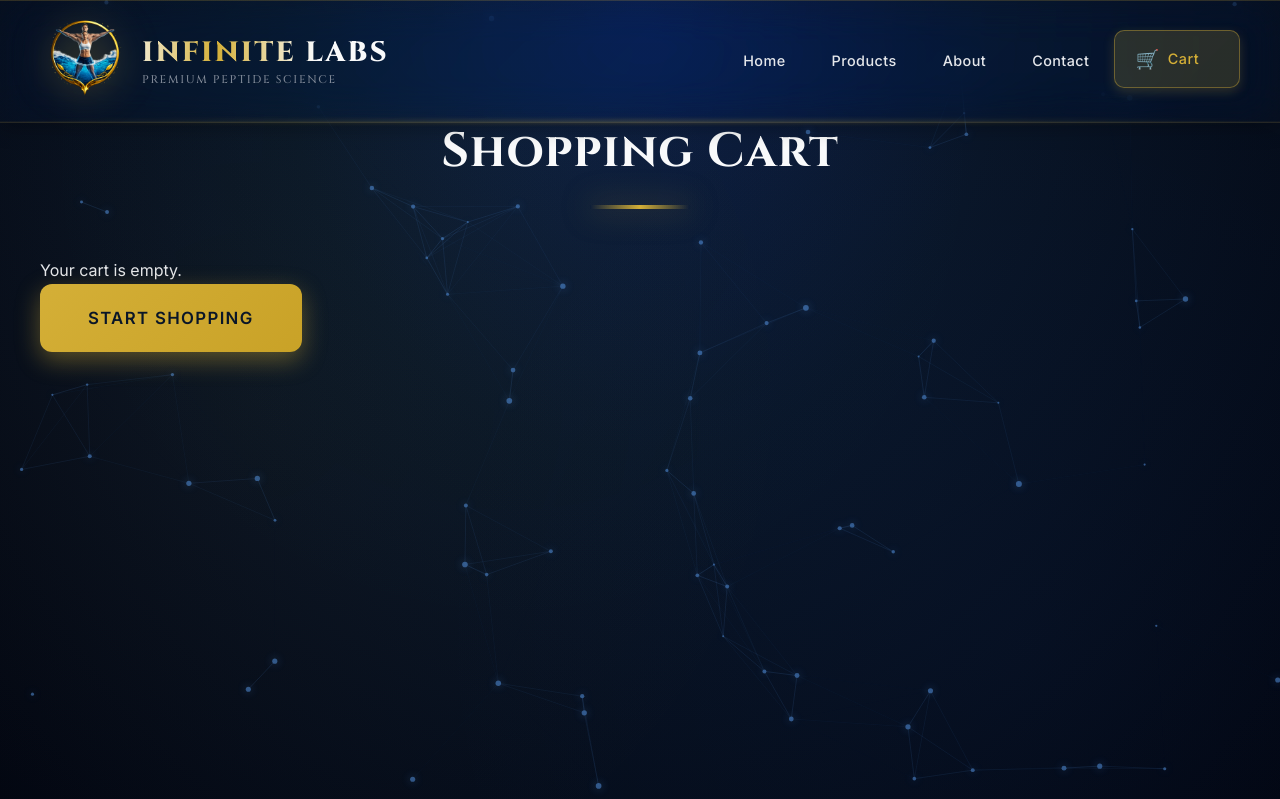
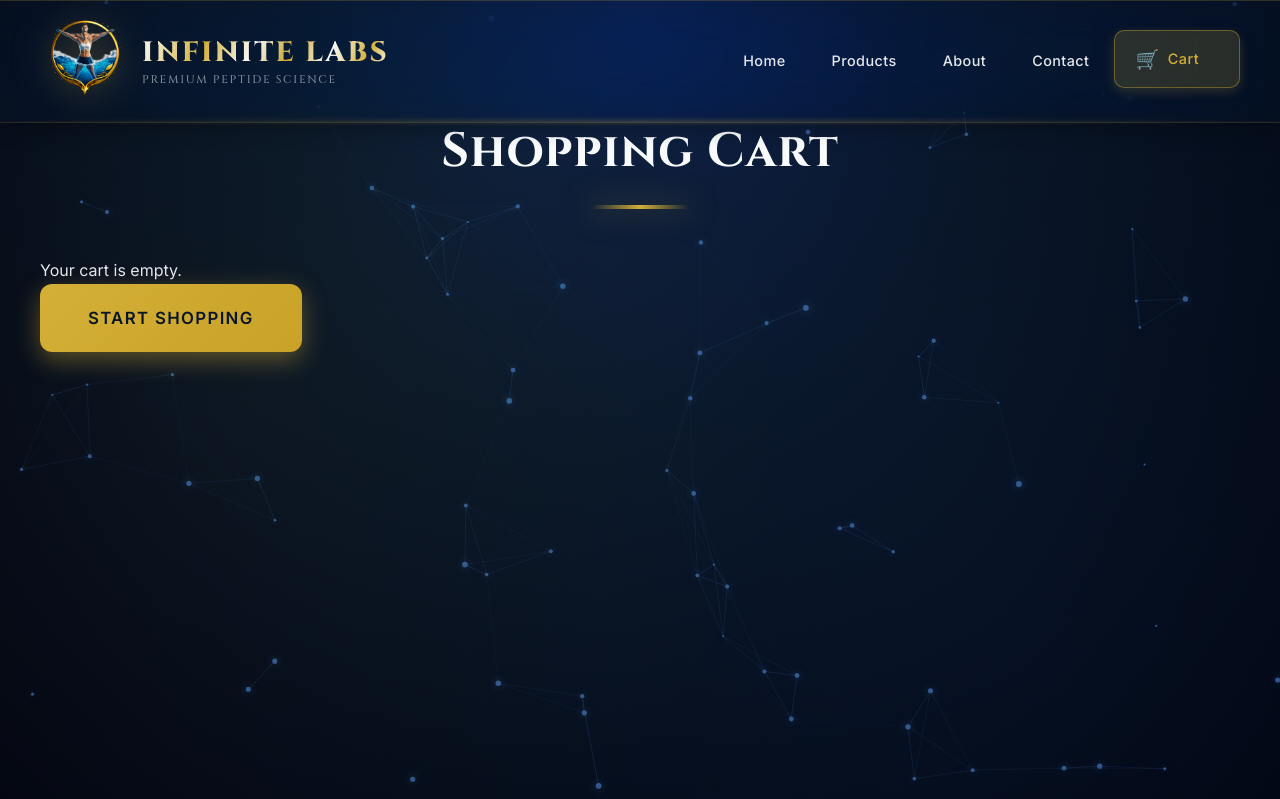
Before and after one commit to PowerTower90/infinite-labs, a Flask app: page /cart in a window 1280 px wide. Shown: the top 799 px of the page. Run offline with Flask 3, Linux system fonts and the light colour scheme.

Commit message:
Auto-sync: 2026-02-05 23:11:00

```diff
--- a/static/css/style.css
+++ b/static/css/style.css
@@ -357,18 +357,18 @@ nav::after {
 
 .brand-text > span {
     background: linear-gradient(
-        90deg,
+        110deg,
         var(--text-primary) 0%,
-        var(--text-primary) 30%,
-        var(--luxury-gold) 50%,
-        var(--text-primary) 70%,
+        var(--luxury-gold) 25%,
+        var(--text-primary) 45%,
+        var(--rich-gold) 60%,
+        var(--text-primary) 75%,
+        var(--luxury-gold) 90%,
         var(--text-primary) 100%
     );
-    background-size: 200% 100%;
     background-clip: text;
     -webkit-background-clip: text;
     -webkit-text-fill-color: transparent;
-    animation: goldShimmer 8s linear infinite;
 }
 
 .nav-brand a {
```
